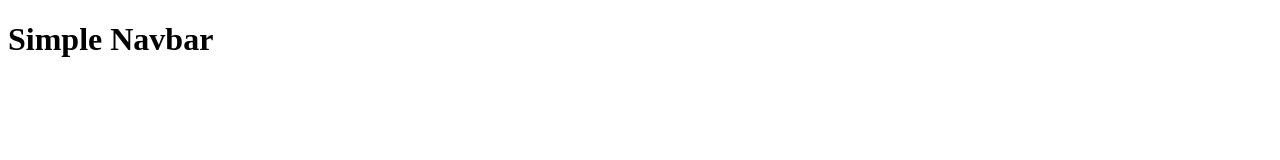
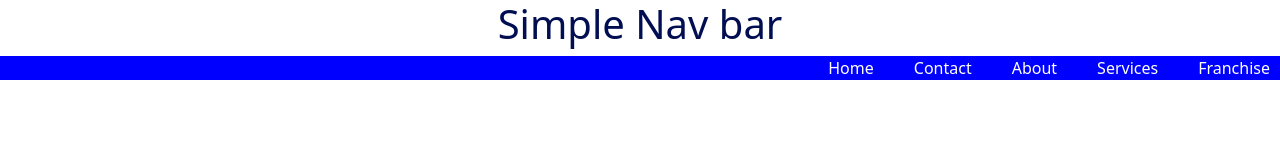
Before and after one commit to codewithaseel21/simple-navbar, a plain HTML site: page index.html in a window 1280 px wide. Drawn offline with nearby package versions, Linux system fonts and the light colour scheme.

Commit message:
style file completed

```diff
--- a/index.html
+++ b/index.html
@@ -1,11 +1,22 @@
-<!DOCTYPE html>
+<!doctype html>
 <html lang="en">
+
 <head>
-    <meta charset="UTF-8">
-    <meta name="viewport" content="width=device-width, initial-scale=1.0">
-    <title>Document</title>
+    <meta charset="utf-8">
+    <meta name="viewport" content="width=device-width, initial-scale=1">
+    <title>Bootstrap demo</title>
+    <link href="https://cdn.jsdelivr.net/npm/bootstrap@5.3.3/dist/css/bootstrap.min.css" rel="stylesheet"
+        integrity="sha384-QWTKZyjpPEjISv5WaRU9OFeRpok6YctnYmDr5pNlyT2bRjXh0JMhjY6hW+ALEwIH" crossorigin="anonymous">
+        <link rel="stylesheet" href="./style.css">
 </head>
 <body>
-    <h1>Simple Navbar</h1>
-</body>
-</html>
+    <h1>Simple Nav bar</h1>
+    <nav>
+        <ul class="navbar">
+            <li><a href="#">Home</a></li>
+            <li><a href="#">Contact</a></li>
+            <li><a href="#">About</a></li>
+            <li><a href="#">Services</a></li>
+            <li><a href="#">Franchise</a></li>
+        </ul>
+    </nav>
--- a/style.css
+++ b/style.css
@@ -0,0 +1,30 @@
+h1{
+    text-align: center;
+    text-decoration: none;
+    background-color: #ffffff;
+    color: rgb(2, 14, 82);
+}
+
+.navbar {
+    display: flex;
+    justify-content: flex-end;
+    list-style-type: none;
+    padding: 0;
+    margin: 0;
+}
+.navbar li {
+    margin-left: 20px;
+}
+.navbar a {
+    text-decoration: none;
+    color: #ffffff;
+    padding: 10px;
+}
+.navbar a:hover {
+    background-color: rgb(2, 14, 82);
+    color: #ffffff;
+}
+nav{
+    background-color: blue;
+    /* color: aliceblue; */
+}
```
